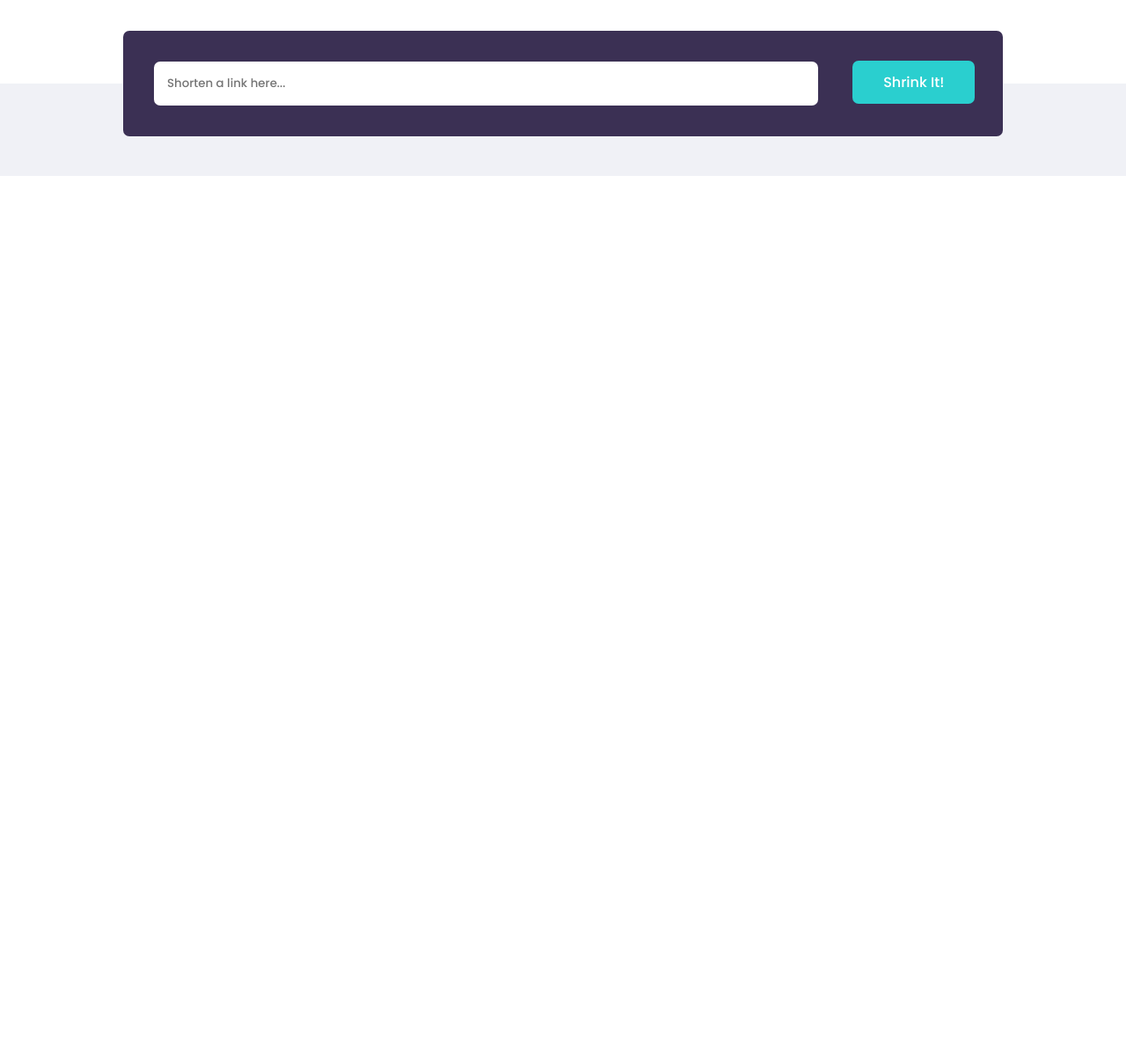
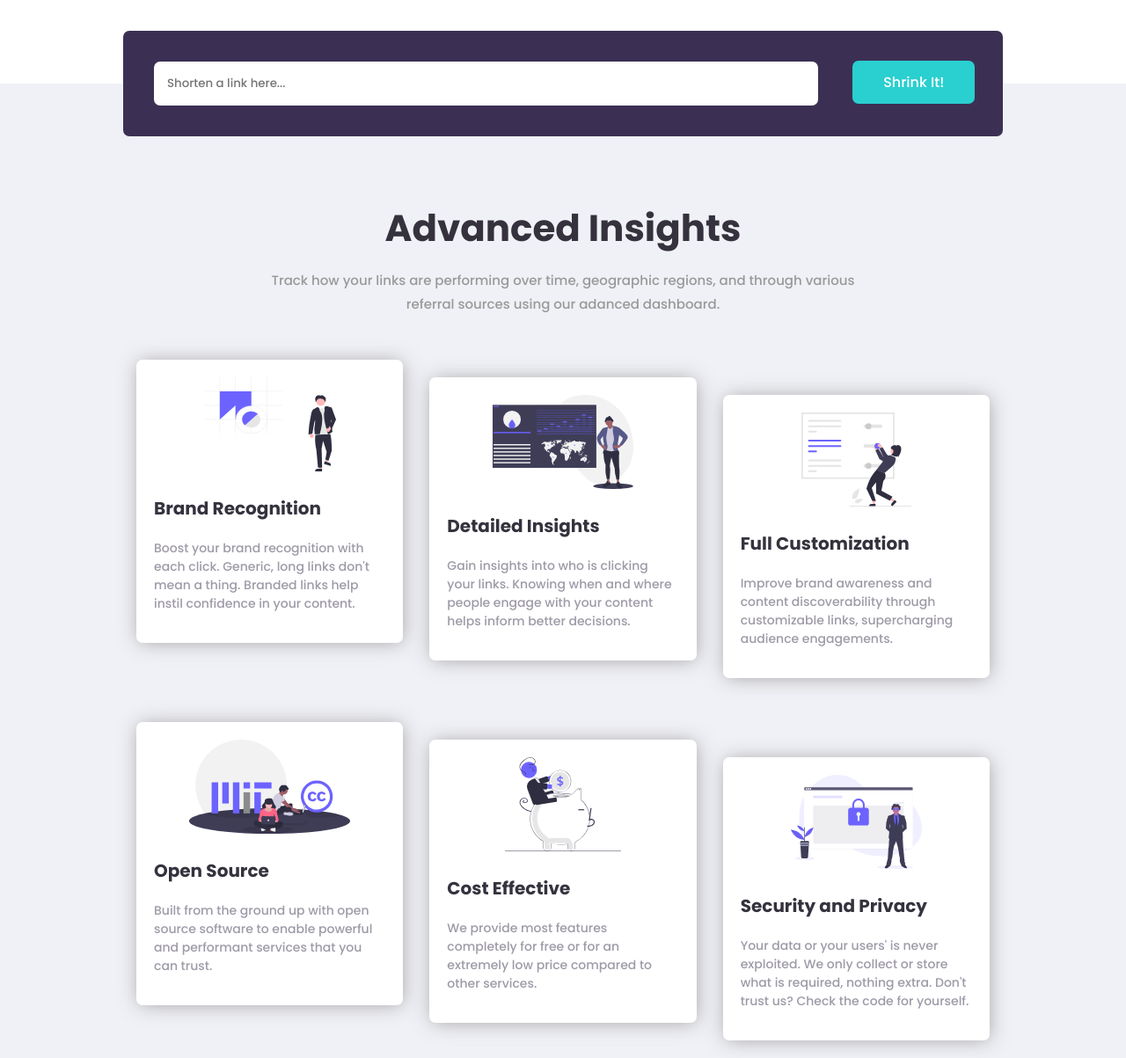
Before and after one commit to smashfries/short-stuff, a Node project: template src/views/pages/index.ejs in a window 1280 px wide. Shown: the part 555-1758 px from the top of the page at 88% size. Before the commit the page ends 755 px from the top, so only its background shows below. Run offline with Node 20 templates, Linux system fonts and the light colour scheme; the template is opened without the code that fills it, so the values that code supplies are empty; some libraries are stand-ins or nearby versions.

Commit message:
Added feature cards in home page

```diff
--- a/public/styles.css
+++ b/public/styles.css
@@ -5,6 +5,7 @@ body {
   font-family: "Poppins", sans-serif;
   width: 1000px;
   margin: auto;
+  overflow-x: hidden;
 }
 
 header img {
@@ -189,3 +190,70 @@ form button {
   margin-top: -4px;
   margin-left: 20px;
 }
+
+.features {
+  width: 1000px;
+  margin: auto;
+  text-align: center;
+}
+
+h2 {
+  color: hsl(255, 11%, 22%);
+  font-size: 42px;
+  margin-bottom: 14px;
+  margin-top: 48px;
+  font-weight: 700;
+}
+
+h3 {
+  color: hsl(255, 11%, 22%);
+  font-size: 20px;
+  font-weight: 700;
+  text-align: left;
+}
+
+h5 {
+  font-weight: 500;
+  width: 700px;
+  margin: auto;
+  text-align: center;
+  color: hsl(0, 0%, 60%);
+  line-height: 27px;
+  font-size: 15px;
+}
+
+.feature-row {
+  margin-top: 50px;
+  width: 100%;
+  display: flex;
+}
+
+.feat-col {
+  flex-grow: 1;
+  width: 100%;
+  align-self: flex-start;
+  height: auto;
+  margin-left: 15px;
+  margin-right: 15px;
+  padding: 20px;
+  -webkit-box-shadow: 1px 1px 22px -2px rgba(148, 146, 148, 0.86);
+  -moz-box-shadow: 1px 1px 22px -2px rgba(148, 146, 148, 0.86);
+  box-shadow: 1px 1px 22px -2px rgba(148, 146, 148, 0.86);
+  border-radius: 7px;
+  background-color: white;
+}
+
+.feat-col-2 {
+  margin-top: 20px;
+}
+
+.feat-col-3 {
+  margin-top: 40px;
+}
+
+.feat-text {
+  color: hsl(257, 7%, 63%);
+  text-align: left;
+  font-size: 14px;
+  font-weight: 500;
+}
--- a/src/views/pages/index.ejs
+++ b/src/views/pages/index.ejs
@@ -21,6 +21,46 @@
 
 <div id="shortenUrl">
   <div id="shortUrl"></div>
+  <div class="features">
+    <h2>Advanced Insights</h2>
+    <h5>Track how your links are performing over time, geographic regions, and through various referral sources using our adanced dashboard.</h5>
+    <div class="feature-row">
+      <div class="feat-col feat-col-1">
+        <img src="/undraw_Logo_design_re_gfu6.svg" height="107" alt="Brand recognition">
+        <h3>Brand Recognition</h3>
+        <p class="feat-text">Boost your brand recognition with each click. Generic, long links don't mean a thing. Branded links help instil confidence in your content.</p>
+      </div>
+      <div class="feat-col feat-col-2">
+        <img src="/undraw_google_analytics_a57d.svg" height="107" alt="Brand recognition">
+        <h3>Detailed Insights</h3>
+        <p class="feat-text">Gain insights into who is clicking your links. Knowing when and where people engage with your content helps inform better decisions.</p>
+
+      </div>
+      <div class="feat-col feat-col-3">
+        <img src="/undraw_Personal_settings_re_i6w4.svg" height="107" alt="Brand recognition">
+        <h3>Full Customization</h3>
+        <p class="feat-text">Improve brand awareness and content discoverability through customizable links, supercharging audience engagements.</p>
+      </div>
+    </div>
+    <div class="feature-row">
+      <div class="feat-col feat-col-1">
+        <img src="/undraw_open_source_1qxw.svg" height="107" alt="Brand recognition">
+        <h3>Open Source</h3>
+        <p class="feat-text">Built from the ground up with open source software to enable powerful and performant services that you can trust.</p>
+      </div>
+      <div class="feat-col feat-col-2">
+        <img src="/undraw_Savings_re_eq4w.svg" height="107" alt="Brand recognition">
+        <h3>Cost Effective</h3>
+        <p class="feat-text">We provide most features completely for free or for an extremely low price compared to other services.</p>
+
+      </div>
+      <div class="feat-col feat-col-3">
+        <img src="/undraw_security_o890.svg" height="107" alt="Brand recognition">
+        <h3>Security and Privacy</h3>
+        <p class="feat-text">Your data or your users' is never exploited. We only collect or store what is required, nothing extra. Don't trust us? Check the code for yourself.</p>
+      </div>
+    </div>
+  </div>
 </div>
 
 <%- include('../partials/footer.ejs') %>
```
Also changed, not shown: public/undraw_Logo_design_re_gfu6.svg (added), public/undraw_Personal_settings_re_i6w4.svg (added), public/undraw_Savings_re_eq4w.svg (added), public/undraw_google_analytics_a57d.svg (added), public/undraw_open_source_1qxw.svg (added), public/undraw_security_o890.svg (added).
